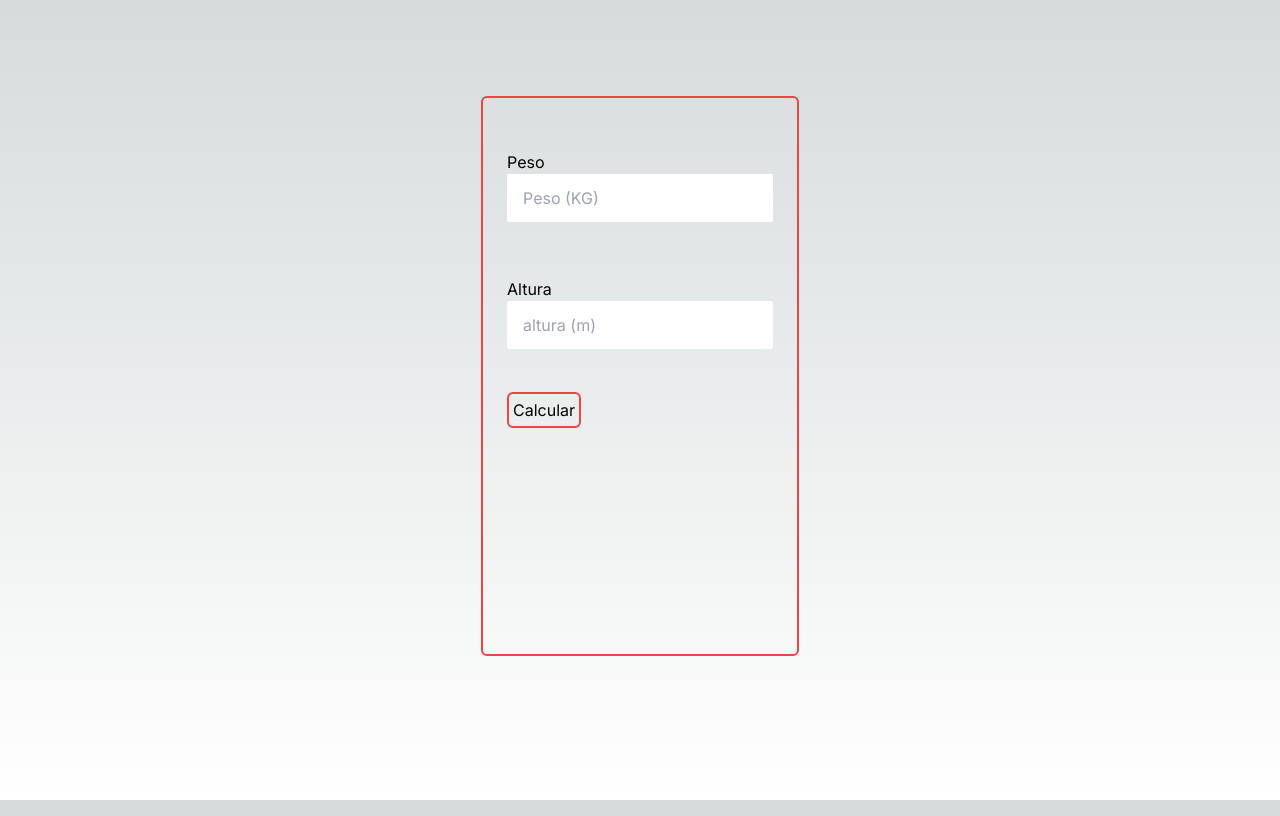
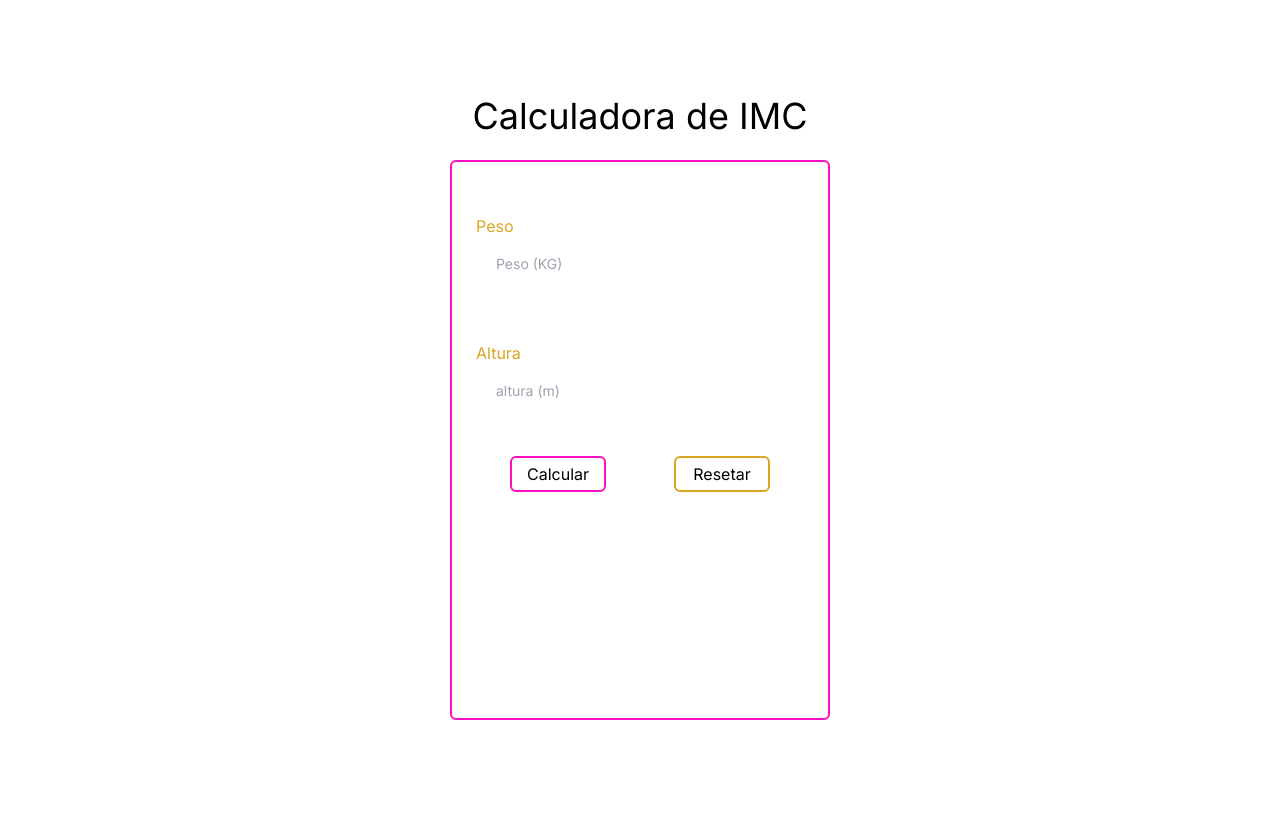
Before and after one commit to Thiago87dev/next-imc, a Next.js app: page / in a window 1280 px wide. Built offline with nearby package versions, Linux system fonts and the light colour scheme.

Commit message:
btn reset

```diff
--- a/src/app/globals.css
+++ b/src/app/globals.css
@@ -2,11 +2,7 @@
 @tailwind components;
 @tailwind utilities;
 
-:root {
-  --foreground-rgb: 0, 0, 0;
-  --background-start-rgb: 214, 219, 220;
-  --background-end-rgb: 255, 255, 255;
-}
+
 
 @media (prefers-color-scheme: dark) {
   :root {
@@ -26,6 +22,7 @@ body {
     rgb(var(--background-start-rgb));
 }
 
+/* Tirando as setas dos input type number*/
 input[type=number]::-webkit-inner-spin-button {
   -webkit-appearance: none;
 
@@ -35,3 +32,17 @@ input[type=number] {
  appearance: textfield;
 
 }
+
+/* Alterando somente nos placeholders dos input*/
+::-webkit-input-placeholder { /* Chrome/Opera/Safari */
+  font-size: 14px;
+}
+::-moz-placeholder { /* Firefox 19+ */
+  font-size: 14px;
+}
+:-ms-input-placeholder { /* IE 10+ */
+  font-size: 14px;
+}
+:-moz-placeholder { /* Firefox 18- */
+  font-size: 14px;
+}
--- a/src/components/Imc.tsx
+++ b/src/components/Imc.tsx
@@ -1,4 +1,4 @@
-"use client"
+"use client";
 
 import { useEffect, useState } from "react";
 
@@ -34,54 +34,78 @@ const Imc = () => {
     const pesoN = Number(peso);
     const alturaN = Number(altura);
 
-      if(isNaN(pesoN) || isNaN(alturaN) || pesoN === 0 || alturaN === 0){
-        setResultadoImc(null)
-        setClassificacao(null)
-        return
+    if (isNaN(pesoN) || isNaN(alturaN) || pesoN === 0 || alturaN === 0) {
+      setResultadoImc(null);
+      setClassificacao(null);
+      return;
     }
 
     const imc = (pesoN / (alturaN * alturaN)).toFixed(2);
     setResultadoImc(Number(imc));
   };
 
+  const resetar = (e: React.FormEvent) => {
+    e.preventDefault();
+
+    setResultadoImc(null);
+    setClassificacao(null);
+    setPeso("");
+    setAltura("");
+  };
+
   return (
-      <main className="flex min-h-screen flex-col items-center justify-between p-24">
-        <form className="border-solid border-2 border-red-500 h-[35rem] p-6 rounded-md">
+    <main className="flex min-h-screen flex-col items-center p-24">
+      <h1 className="text-4xl mb-6 text-center">Calculadora de IMC</h1>
+      <form className="border-solid border-2 border-rosa h-[35rem] p-6 rounded-md">
         <div className="flex justify-around"></div>
         <div className="flex flex-col h-2/4 justify-around">
           <div className="flex flex-col">
-              <label htmlFor="input_peso">Peso</label>
+            <label className="text-dourado" htmlFor="input_peso">
+              Peso
+            </label>
             <input
               id="input_peso"
               value={peso}
-                className="rounded-sm h-12 p-4 text-black"
+              className="rounded-sm h-12 p-4 text-rosa text-xl border-solid border-4 border-transparent focus:outline-none focus:border-dourado focus:border-4"
               type="number"
               placeholder="Peso (KG)"
+              autoComplete="off"
               onChange={(e) => {
                 setPeso(e.target.value);
               }}
             />
           </div>
           <div className="flex flex-col">
-              <label htmlFor="input_altura">Altura</label>
+            <label className="text-dourado" htmlFor="input_altura">
+              Altura
+            </label>
             <input
               id="input_altura"
               value={altura}
-                className="rounded-sm h-12 p-4 text-black"
+              className="rounded-sm h-12 p-4  text-rosa text-xl border-solid border-4 border-transparent focus:outline-none focus:border-dourado focus:border-4"
               type="number"
               placeholder="altura (m)"
+              autoComplete="off"
               onChange={(e) => {
                 setAltura(e.target.value);
               }}
             />
           </div>
         </div>
+        <div className="flex justify-around">
           <button
             onClick={calculate}
-            className="border-solid border-2 border-red-500 rounded-md p-1 mt-4"
+            className="border-solid border-2 border-rosa rounded-md p-1 mt-4  w-24"
           >
             Calcular
           </button>
+          <button
+            onClick={resetar}
+            className="border-solid border-2 border-dourado rounded-md w-24 p-1 mt-4"
+          >
+            Resetar
+          </button>
+        </div>
         {resultadoImc && (
           <div className="mt-6 flex justify-center items-center h-20 text-3xl">
             Seu imc é: {resultadoImc}
@@ -95,6 +119,6 @@ const Imc = () => {
       </form>
     </main>
   );
-}
+};
 
-export default Imc
+export default Imc;
--- a/tailwind.config.ts
+++ b/tailwind.config.ts
@@ -13,6 +13,10 @@ const config: Config = {
         'gradient-conic':
           'conic-gradient(from 180deg at 50% 50%, var(--tw-gradient-stops))',
       },
+      colors: {
+        rosa: '#fc0fc0',
+        dourado: '#daa520'
+      }
     },
   },
   plugins: [],
```
Lines whose indentation alone changed are shown as unchanged.
